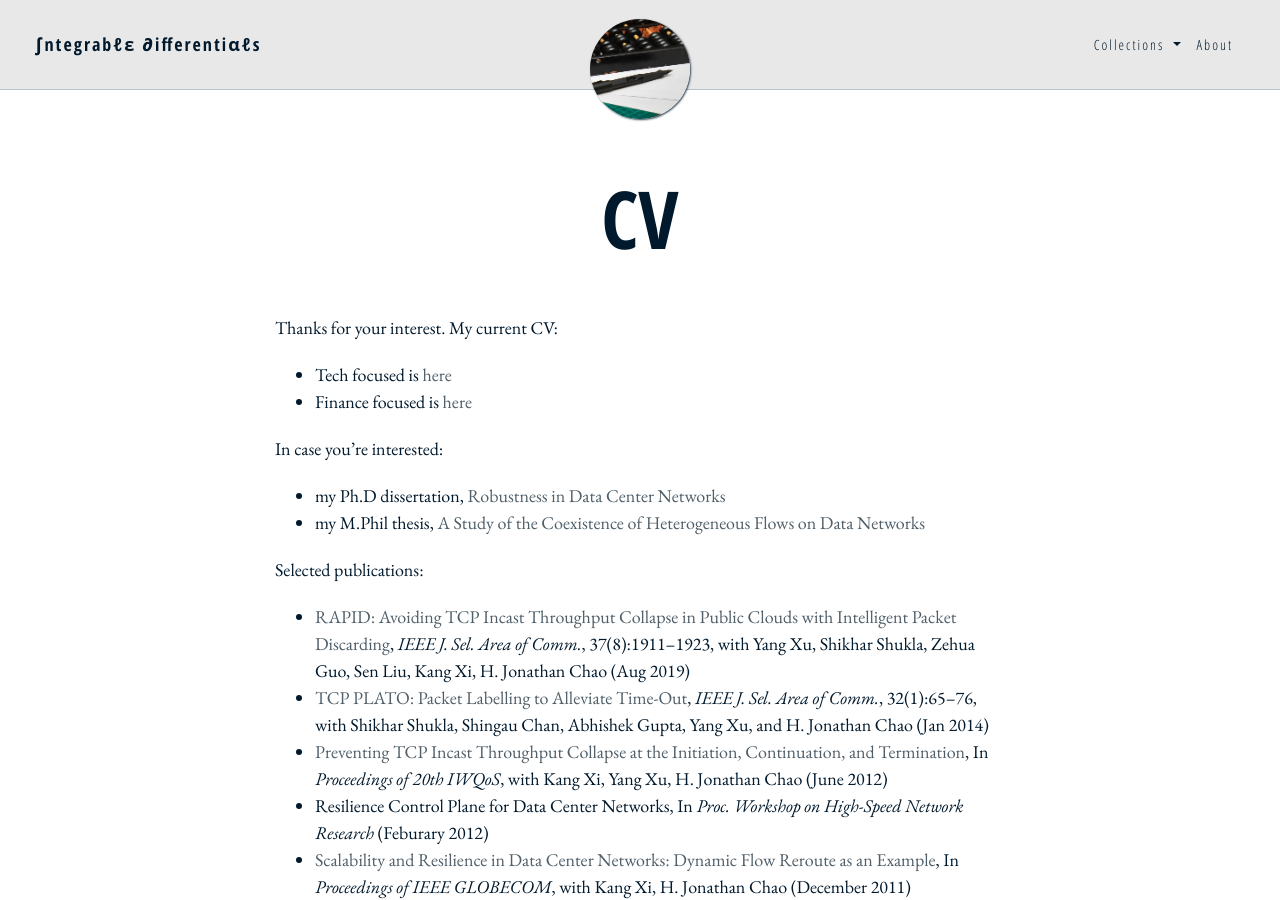
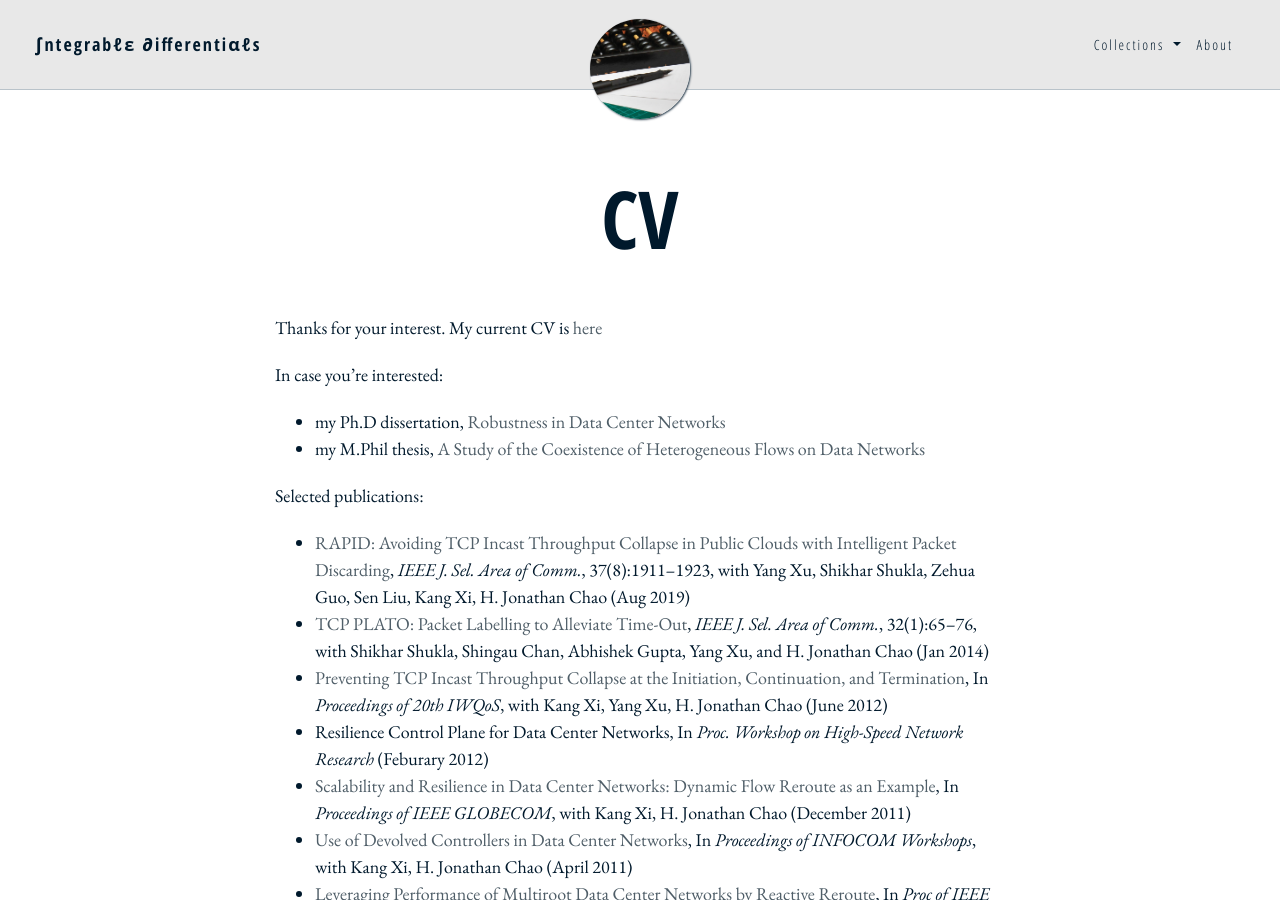
Before and after one commit to righthandabacus/righthandabacus.github.io, a Jekyll site: the page built from cv.md, in a window 1280 px wide and 900 px high. Built offline with Jekyll 4.4.1, drawn with Linux system fonts in a browser that asks for light colours; nearby versions of some CDN libraries; some web fonts are replaced.

Commit message:
update cv

```diff
--- a/cv.md
+++ b/cv.md
@@ -4,9 +4,7 @@ title: CV
 permalink: /cv/
 ---
 
-Thanks for your interest. My current CV:
-- Tech focused is [here](https://drive.google.com/open?id=1KHga7JvykmeZ_LAUW0QVAgtSvSf4SpAG)
-- Finance focused is [here](https://drive.google.com/open?id=1PgnmtnJFDYWj47Ld000FPc963d6AhrdU)
+Thanks for your interest. My current CV is [here](https://drive.google.com/open?id=1KHga7JvykmeZ_LAUW0QVAgtSvSf4SpAG)
 
 In case you're interested:
 
```
